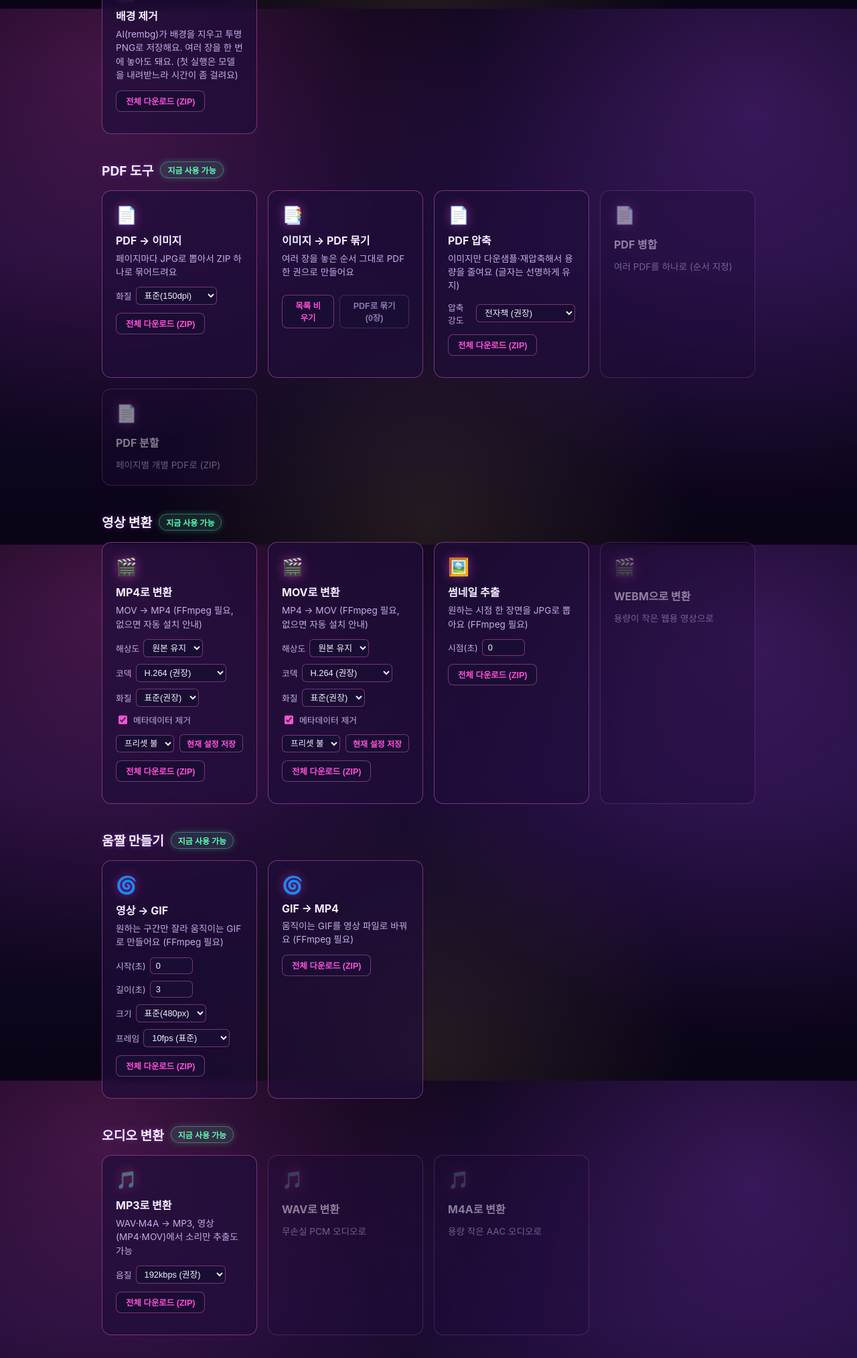
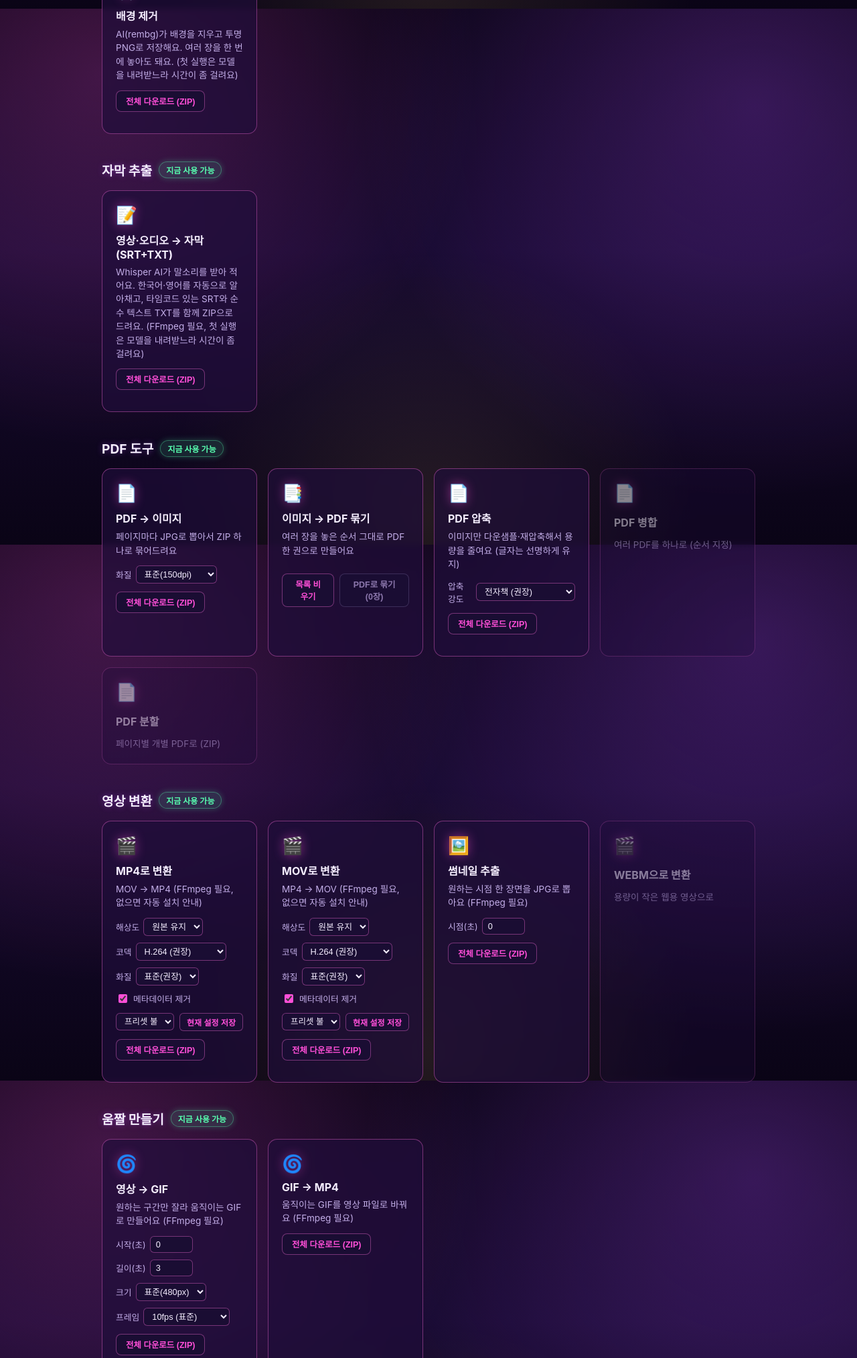
Before and after one commit to Sunnie1020/sunnie_transfer, a Flask app: page / in a window 1280 px wide. Shown: the part 1587-3614 px from the top of the page at 67% size. Run offline with Flask 3, Linux system fonts and the light colour scheme; data that the repository does not hold is empty; some libraries are stand-ins or nearby versions.

Commit message:
Whisper 기반 자막 추출 기능 추가 (SRT+TXT, 한국어/영어 자동 감지)

```diff
--- /dev/null
+++ b/converters/subtitle_extractor.py
@@ -0,0 +1,100 @@
+import re
+import subprocess
+from pathlib import Path
+
+from faster_whisper import WhisperModel
+
+from converters.ffmpeg_setup import get_ffmpeg_path
+
+# small 모델: base보다 언어 판별과 인식 정확도가 눈에 띄게 좋으면서도 CPU에서 충분히 빠르다.
+MODEL_SIZE = "small"
+
+_HANGUL_PATTERN = re.compile(r"[가-힣]")
+_LATIN_PATTERN = re.compile(r"[A-Za-z]")
+
+_model: WhisperModel | None = None
+
+
+def _get_model() -> WhisperModel:
+    global _model
+    if _model is None:
+        _model = WhisperModel(MODEL_SIZE, device="cpu", compute_type="int8")
+    return _model
+
+
+def _extract_audio_to_wav(input_path: str, wav_path: str) -> None:
+    """Whisper가 바로 읽을 수 있도록 16kHz 모노 WAV로 오디오만 뽑아둔다."""
+    ffmpeg_path = get_ffmpeg_path()
+    if ffmpeg_path is None:
+        raise RuntimeError("FFmpeg가 설치되어 있지 않습니다.")
+
+    command = [
+        ffmpeg_path, "-y", "-i", input_path,
+        "-ar", "16000", "-ac", "1", "-c:a", "pcm_s16le",
+        "-vn", wav_path,
+    ]
+    result = subprocess.run(command, capture_output=True, text=True, encoding="utf-8", errors="replace")
+    if result.returncode != 0 or not Path(wav_path).exists():
+        raise RuntimeError((result.stderr or "").strip()[-500:] or "오디오 추출에 실패했습니다.")
+
+
+def _format_srt_timestamp(seconds: float) -> str:
+    total_ms = max(0, round(seconds * 1000))
+    hours, remainder = divmod(total_ms, 3_600_000)
+    minutes, remainder = divmod(remainder, 60_000)
+    secs, ms = divmod(remainder, 1000)
+    return f"{hours:02d}:{minutes:02d}:{secs:02d},{ms:03d}"
+
+
+def _guess_language_from_text(text: str, fallback: str, fallback_probability: float) -> tuple[str, float]:
+    """Whisper의 언어 판별 필드는 짧은 클립에서 가끔 틀리길래, 실제로 받아 적힌 글자로 한 번 더 확인한다."""
+    hangul_count = len(_HANGUL_PATTERN.findall(text))
+    latin_count = len(_LATIN_PATTERN.findall(text))
+
+    if hangul_count == 0 and latin_count == 0:
+        return fallback, fallback_probability
+    if hangul_count >= latin_count:
+        return "ko", 1.0
+    return "en", 1.0
+
+
+def extract_subtitles(input_path: str, srt_output_path: str, txt_output_path: str) -> dict:
+    """영상/오디오의 말소리를 받아 적어 SRT(타임코드 포함)와 TXT(순수 텍스트) 두 파일로 저장한다.
+
+    Returns:
+        {"language": 감지된 언어 코드(예: "ko", "en"), "language_probability": 확신도(0~1)}
+    """
+    src = Path(input_path)
+    wav_path = str(src.with_name(f"{src.stem}_whisper_temp.wav"))
+
+    try:
+        _extract_audio_to_wav(input_path, wav_path)
+
+        model = _get_model()
+        # language=None -> 한국어/영어 등 언어를 자동으로 판별한다.
+        segments, info = model.transcribe(wav_path, task="transcribe", language=None, vad_filter=True)
+
+        srt_blocks = []
+        txt_lines = []
+        index = 0
+
+        for segment in segments:
+            text = segment.text.strip()
+            if not text:
+                continue
+            index += 1
+            start = _format_srt_timestamp(segment.start)
+            end = _format_srt_timestamp(segment.end)
+            srt_blocks.append(f"{index}\n{start} --> {end}\n{text}\n")
+            txt_lines.append(text)
+
+        Path(srt_output_path).write_text("\n".join(srt_blocks), encoding="utf-8")
+        Path(txt_output_path).write_text("\n".join(txt_lines), encoding="utf-8")
+
+        full_text = " ".join(txt_lines)
+        language, language_probability = _guess_language_from_text(
+            full_text, info.language, info.language_probability
+        )
+        return {"language": language, "language_probability": language_probability}
+    finally:
+        Path(wav_path).unlink(missing_ok=True)
--- a/requirements.txt
+++ b/requirements.txt
@@ -2,3 +2,4 @@ Pillow
 Flask
 PyMuPDF
 rembg[cpu]
+faster-whisper
--- a/routes/convert.py
+++ b/routes/convert.py
@@ -1,4 +1,5 @@
 import uuid
+import zipfile
 from pathlib import Path
 
 from flask import Blueprint, jsonify, request, send_file
@@ -57,6 +58,7 @@ from converters.image_converter import convert_image
 from converters.image_processor import process_image
 from converters.office_compressor import compress_office_document
 from converters.pdf_compressor import compress_pdf
+from converters.subtitle_extractor import extract_subtitles
 from converters.universal_compressor import compress_image_to_target_size, compress_video_to_target_size
 from converters.video_converter import convert_video, extract_thumbnail
 
@@ -718,3 +720,50 @@ def remove_background_route():
 
     download_name = f"{stem}_누끼.png"
     return send_file(output_path, as_attachment=True, download_name=download_name)
+
+
+@convert_bp.post("/api/extract/subtitles")
+def extract_subtitles_route():
+    uploaded_file = request.files.get("file")
+
+    if uploaded_file is None or uploaded_file.filename == "":
+        return jsonify({"error": "파일이 전달되지 않았습니다."}), 400
+
+    original_name = secure_filename(uploaded_file.filename)
+    extension = _extension_of(original_name)
+
+    if extension not in ALLOWED_AUDIO_INPUT_EXTENSIONS:
+        return jsonify({"error": f"지원하지 않는 형식입니다: .{extension}"}), 400
+
+    if not is_ffmpeg_available():
+        return jsonify({"error": "FFmpeg가 설치되어 있지 않습니다. 먼저 설치해주세요."}), 400
+
+    job_id = uuid.uuid4().hex
+    stem = Path(original_name).stem or "subtitle"
+
+    input_path = UPLOAD_FOLDER / f"{job_id}_{original_name}"
+    uploaded_file.save(input_path)
+
+    srt_path = OUTPUT_FOLDER / f"{job_id}_{stem}.srt"
+    txt_path = OUTPUT_FOLDER / f"{job_id}_{stem}.txt"
+    zip_path = OUTPUT_FOLDER / f"{job_id}_{stem}_자막.zip"
+
+    try:
+        result = extract_subtitles(str(input_path), str(srt_path), str(txt_path))
+
+        with zipfile.ZipFile(zip_path, "w", zipfile.ZIP_DEFLATED) as archive:
+            archive.write(srt_path, arcname=f"{stem}.srt")
+            archive.write(txt_path, arcname=f"{stem}.txt")
+
+        add_record(original_name, extension, "srt+txt(자막)")
+    except Exception as error:
+        return jsonify({"error": f"자막 추출에 실패했습니다: {error}"}), 500
+    finally:
+        input_path.unlink(missing_ok=True)
+        srt_path.unlink(missing_ok=True)
+        txt_path.unlink(missing_ok=True)
+
+    download_name = f"{stem}_자막.zip"
+    response = send_file(zip_path, as_attachment=True, download_name=download_name)
+    response.headers["X-Detected-Language"] = result["language"]
+    return response
--- a/static/js/main.js
+++ b/static/js/main.js
@@ -13,9 +13,10 @@ const ENDPOINTS = {
   "office-compress": "/api/compress/office",
   "universal-compress": "/api/compress/universal",
   "remove-bg": "/api/process/remove-background",
+  subtitles: "/api/extract/subtitles",
 };
 
-const FFMPEG_REQUIRED_CATEGORIES = ["video", "audio", "video-to-gif", "gif-to-video", "video-thumbnail"];
+const FFMPEG_REQUIRED_CATEGORIES = ["video", "audio", "video-to-gif", "gif-to-video", "video-thumbnail", "subtitles"];
 const DEFAULT_AUDIO_BITRATE = "192k";
 const DEFAULT_IMAGE_QUALITY = "85";
 const DEFAULT_VIDEO_CODEC = "h264";
@@ -154,6 +155,19 @@ function appendImageComparison(job, originalFile, resultBlob) {
   job.appendChild(wrapper);
 }
 
+const LANGUAGE_LABELS = { ko: "한국어", en: "영어" };
+
+// 자막 추출 API가 응답 헤더로 감지된 언어를 실어 보내면 job 옆에 표시한다.
+function appendDetectedLanguage(job, xhr) {
+  const languageCode = xhr.getResponseHeader("X-Detected-Language");
+  if (!languageCode) return;
+
+  const meta = document.createElement("span");
+  meta.className = "job__meta";
+  meta.textContent = `감지된 언어: ${LANGUAGE_LABELS[languageCode] || languageCode}`;
+  job.appendChild(meta);
+}
+
 function setJobError(job, message) {
   job.className = "job job--error";
   job.querySelector(".job__badge").className = "job__badge job__badge--error";
@@ -230,6 +244,9 @@ function convertJob(job, item, format, category = "image", options = {}) {
         appendSizeComparison(job, xhr);
         if (category === "remove-bg") {
           appendImageComparison(job, item.file, xhr.response);
+        }
+        if (category === "subtitles") {
+          appendDetectedLanguage(job, xhr);
         }
         refreshHistory();
         resolve();
--- a/templates/index.html
+++ b/templates/index.html
@@ -228,6 +228,25 @@
             <span class="card__icon">✂️</span>
             <span class="card__title">배경 제거</span>
             <span class="card__desc">AI(rembg)가 배경을 지우고 투명 PNG로 저장해요. 여러 장을 한 번에 놓아도 돼요. (첫 실행은 모델을 내려받느라 시간이 좀 걸려요)</span>
+          </label>
+          <button type="button" class="card__download-all">전체 다운로드 (ZIP)</button>
+          <div class="card__jobs"></div>
+        </div>
+      </div>
+    </section>
+
+    <section class="tool-section">
+      <div class="tool-section__heading">
+        <h2>자막 추출</h2>
+        <span class="badge badge--ready">지금 사용 가능</span>
+      </div>
+      <div class="card-grid">
+        <div class="card card--active" data-category="subtitles" data-format="srt" data-accept=".mp4,.mov,.mp3,.wav,.m4a">
+          <label class="card__dropzone">
+            <input type="file" class="card__input" multiple hidden>
+            <span class="card__icon">📝</span>
+            <span class="card__title">영상·오디오 → 자막(SRT+TXT)</span>
+            <span class="card__desc">Whisper AI가 말소리를 받아 적어요. 한국어·영어를 자동으로 알아채고, 타임코드 있는 SRT와 순수 텍스트 TXT를 함께 ZIP으로 드려요. (FFmpeg 필요, 첫 실행은 모델을 내려받느라 시간이 좀 걸려요)</span>
           </label>
           <button type="button" class="card__download-all">전체 다운로드 (ZIP)</button>
           <div class="card__jobs"></div>
```
